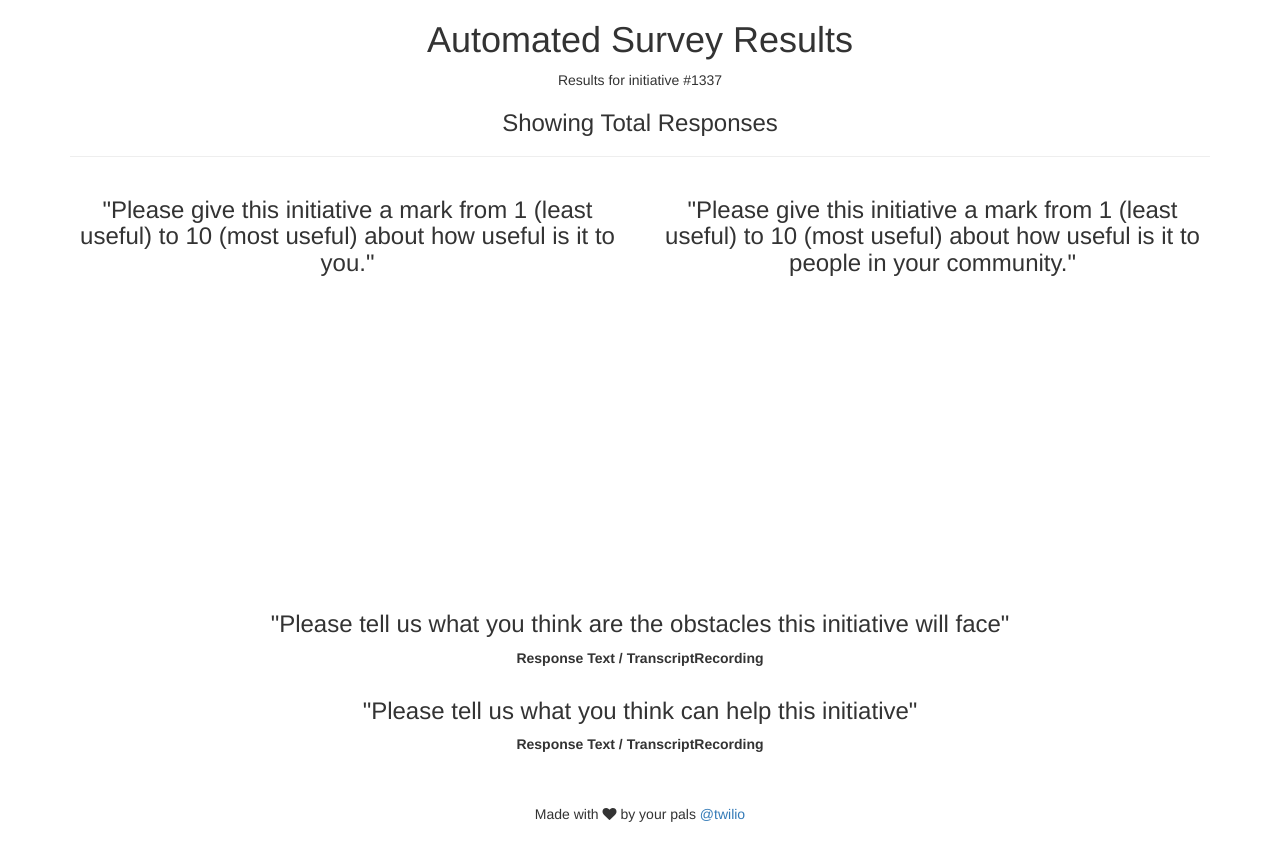
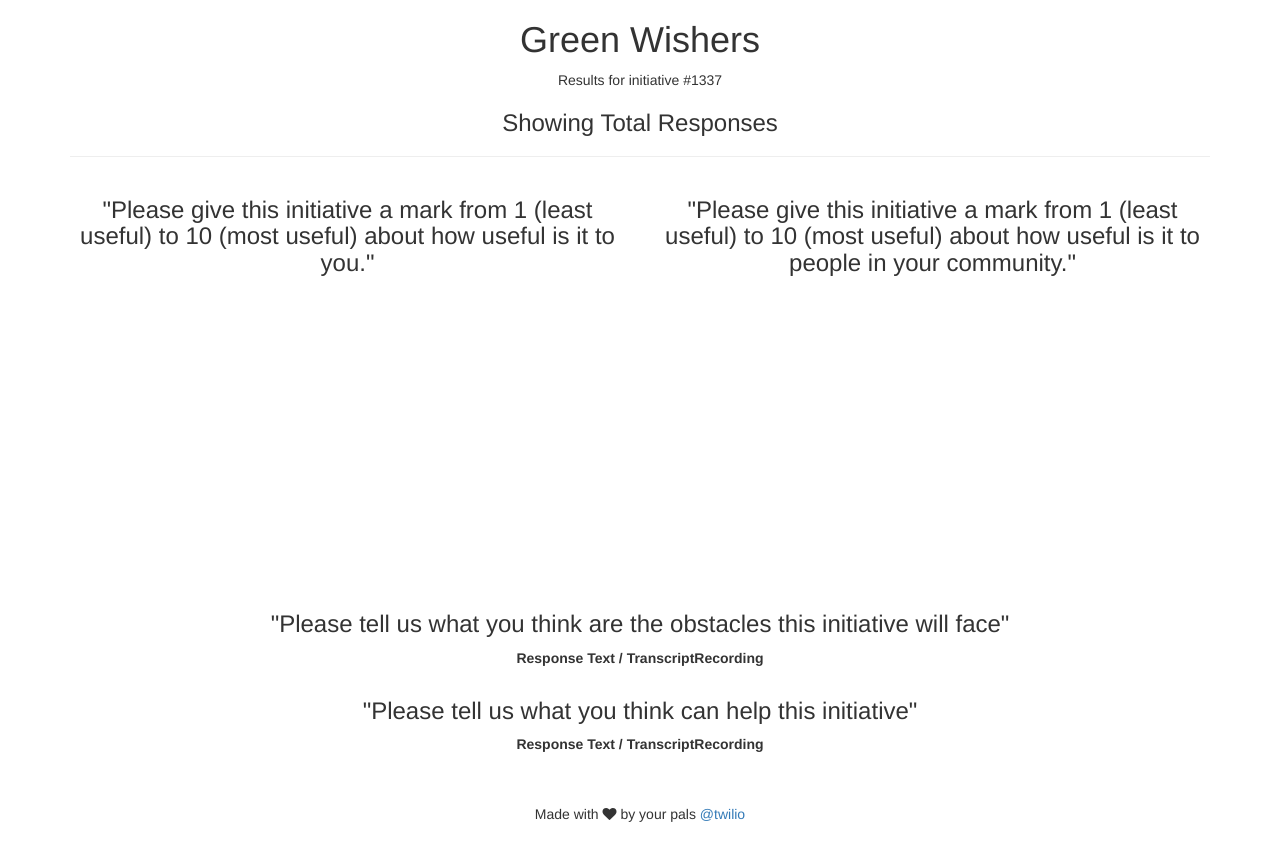
Before and after one commit to funeco-asia/greenwishers-voicesurvey, a website: page public/index.html in a window 1280 px wide. Drawn offline with nearby package versions, Linux system fonts and the light colour scheme; no server answers.

Commit message:
more personalisation to the project and to a fake initiative for sake of prototyping

```diff
--- a/public/index.html
+++ b/public/index.html
@@ -24,7 +24,7 @@
 
 <!-- App Layout -->
 <section id="main" class="container">
-    <h1>Automated Survey Results</h1>
+    <h1>Green Wishers</h1>
     <p>
         Results for initiative #1337
     </p>
```
